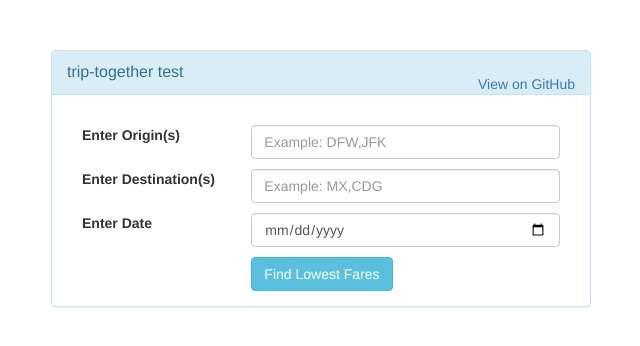
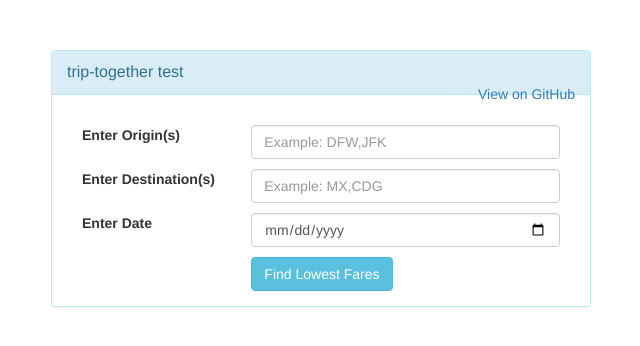
Before and after one commit to JShimota/trip-together, a Flask app: page / in a window 1280 px wide. Shown: the top 346 px of the page, without its empty margins (319-959 px from the left). Run offline with Flask 2, Linux system fonts and the light colour scheme; parts of the project's set-up code (start-up, migrations or seed data) failed here and were passed over; some libraries are stand-ins or nearby versions.

Commit message:
css formatting

```diff
--- a/templates/index.html
+++ b/templates/index.html
@@ -21,7 +21,7 @@
         <div class="panel panel-info">
             <div class="panel-heading">
                 <div class="panel-title">trip-together test</div>
-				 <div style="float:right; font-size: 100%; position: relative; top:-10px">
+				 <div style="float:right; font-size: 100%; position: relative; ">
 				<a href="https://github.com/nthh/trip-together/"><span class="hidden-xs"> View on GitHub </span><span class="octicon octicon-mark-github" aria-hidden="true"></span>
 				</a>
 				</div>
--- a/templates/view.html
+++ b/templates/view.html
@@ -21,8 +21,8 @@
         <div class="panel panel-info">
             <div class="panel-heading">
                 <div class="panel-title">trip-together test</div>
-				 <div style="float:right; font-size: 100%; position: relative; top:-10px">
-				<a href="https://github.com/nthh/trip-together/"><span class="hidden-xs"> View on GitHub </span><span class="fa fa-github" aria-hidden="true"></span>
+				 <div style="float:right; font-size: 100%; position: relative; ">
+				<a href="https://github.com/nthh/trip-together/"><span class="hidden-xs"> View on GitHub </span><span class="octicon octicon-mark-github" aria-hidden="true"></span>
 				</a>
 				</div>
             </div>
```
